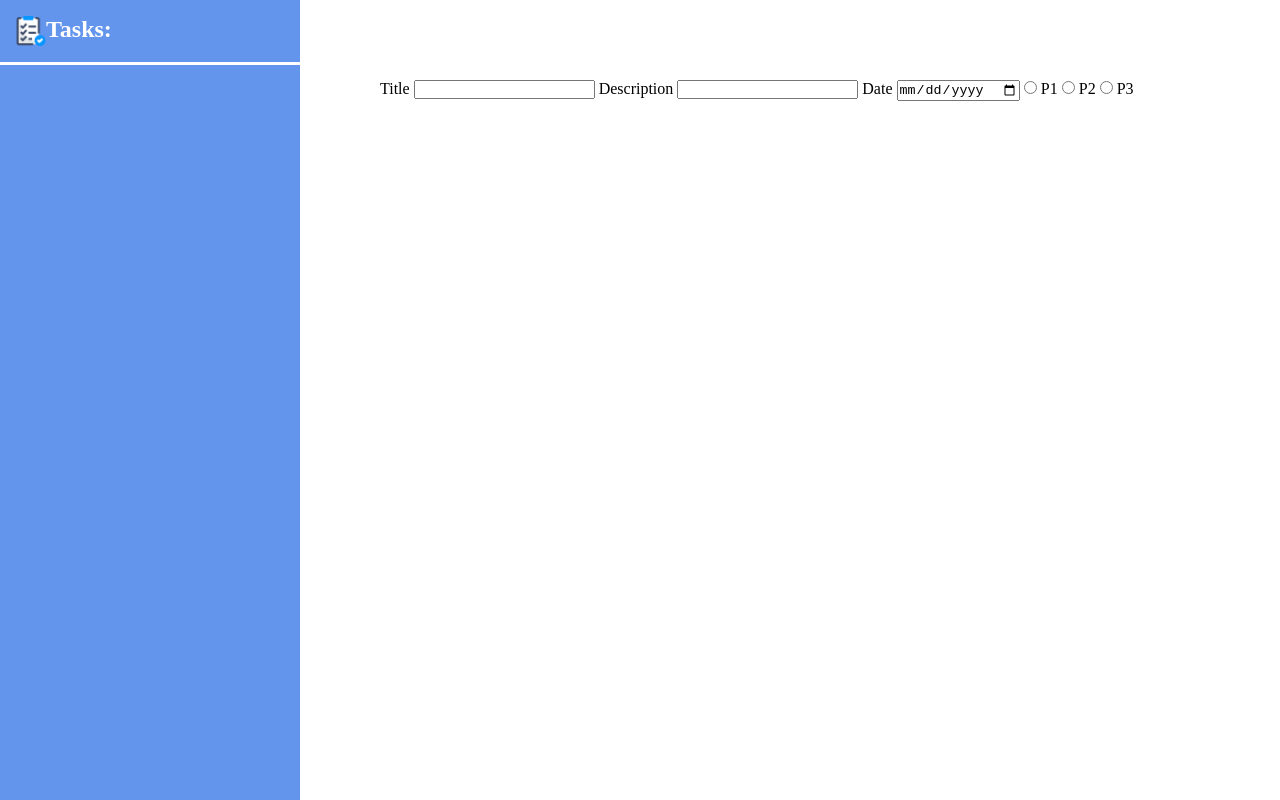
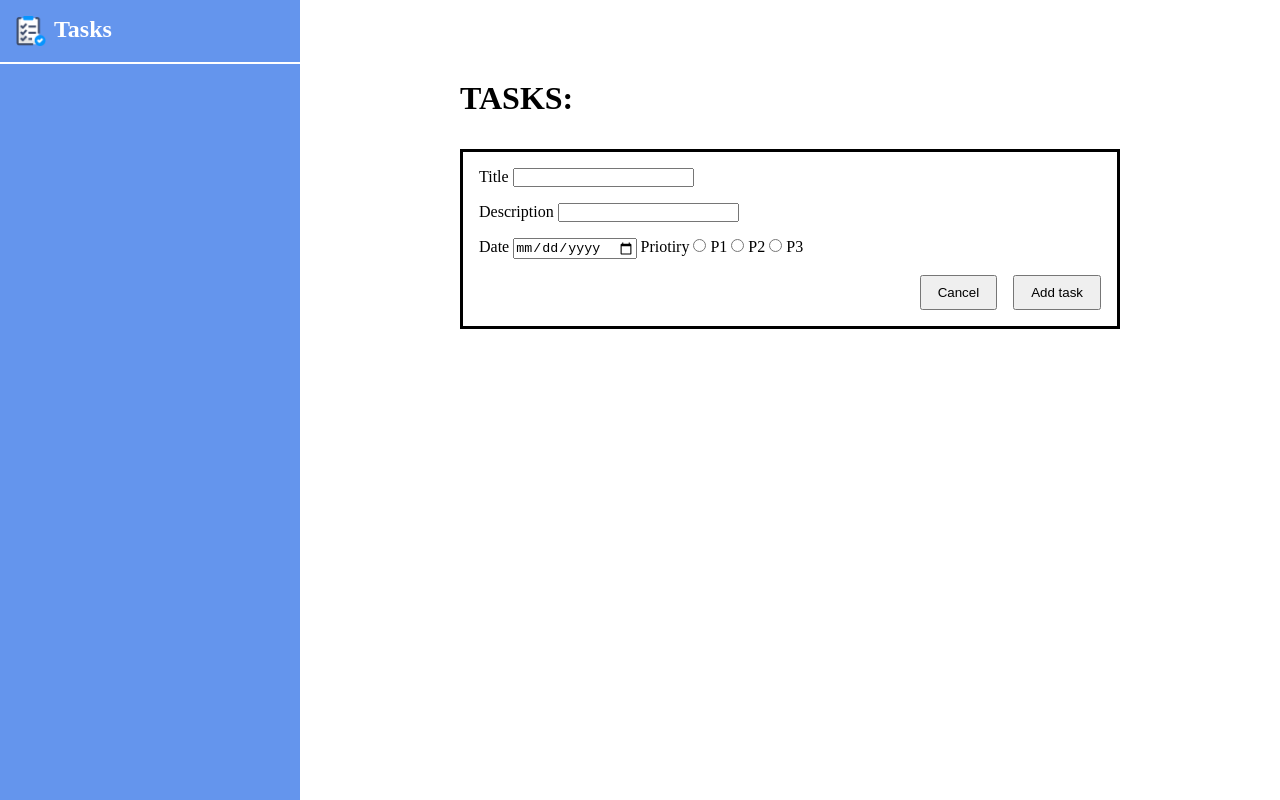
Before and after one commit to zeratheuz/todo-list, a website built with webpack: page src/template.html in a window 1280 px wide. Built offline with nearby package versions, Linux system fonts and the light colour scheme.

Commit message:
Update HTML and CSS

```diff
--- a/src/style.css
+++ b/src/style.css
@@ -12,12 +12,23 @@ body {
 
 #menu {
   width: 300px;
-  padding: 1rem;
   overflow: auto;
   color: white;
+  padding: 0 1rem;
   flex: 0 0 300px;
   margin-top: 4rem;
   list-style: none;
+  background: cornflowerblue;
+}
+
+#menu .header-tasks {
+  top: 0;
+  left: 0;
+  gap: 0.5rem;
+  display: flex;
+  padding: 1rem;
+  width: 300px;
+  position: fixed;
   background: cornflowerblue;
 }
 
@@ -39,17 +50,29 @@ body {
   text-overflow: ellipsis;
 }
 
-#menu .header-tasks {
-  top: 0;
-  left: 0;
+#content {
+  gap: 2rem;
+  width: 100%;
+  display: flex;
+  flex-direction: column;
+  padding: 5rem 10rem 2rem 10rem;
+}
+
+#content form {
+  gap: 1rem;
+  width: 100%;
   display: flex;
   padding: 1rem;
-  width: 300px;
-  position: fixed;
-  background: cornflowerblue;
-  border-bottom: solid white;
+  flex-direction: column;
+  border: solid black;
 }
 
-#content {
-  padding: 5rem;
+#content form .buttons {
+  gap: 1rem;
+  display: flex;
+  align-self: flex-end;
 }
+
+#content form button {
+  padding: 0.5rem 1rem;
+}
--- a/src/template.html
+++ b/src/template.html
@@ -12,27 +12,39 @@
 <body>
   <div id="menu">
     <div class="header-tasks">
-      <img src="assets/todo.png" alt="todo-list logo" width="30"> <h2>Tasks:</h2>
+      <img src="assets/todo.png" alt="todo-list logo" width="30">
+      <h2>Tasks</h2>
     </div>
     <ul>
     </ul>
   </div>
   <div id="content">
+    <h1>TASKS:</h1>
+    <ul id="taskList" class="task-list">
       <form action="">
-      <label for="title">Title</label>
+        <label for="title">Title
           <input type="text" name="title" id="title">
-      <label for="description">Description</label>
+        </label>
+        <label for="description">Description
           <input type="text" name="description" id="description">
+        </label>
+        <div>
           <label for="date">Date</label>
-      <input type="date">
+          <input type="date" name="date" id="date">
+          <label for="priotiry">Priotiry</label>
           <input type="radio" id="p1" value="p1" name="priotiry">
           <label for="p1">P1</label>
           <input type="radio" id="p1" value="p1" name="priotiry">
           <label for="p1">P2</label>
           <input type="radio" id="p1" value="p1" name="priotiry">
           <label for="p1">P3</label>
-
+        </div>
+        <div class="buttons">
+          <button>Cancel</button>
+          <button>Add task</button>
+        </div>
       </form>
+    </ul>
   </div>
 </body>
 
```
Lines whose indentation alone changed are shown as unchanged.
